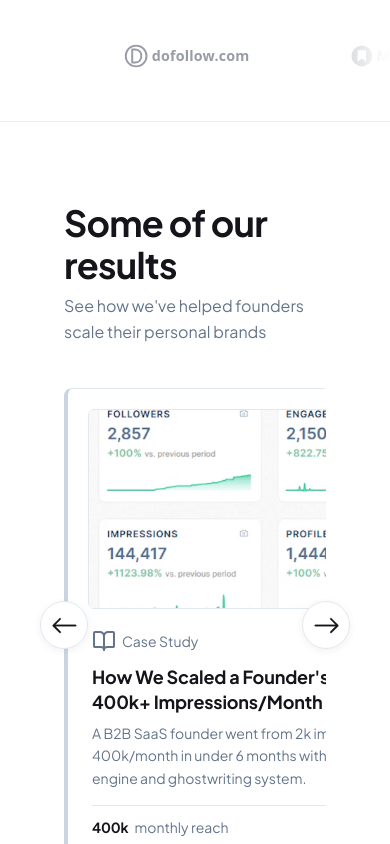
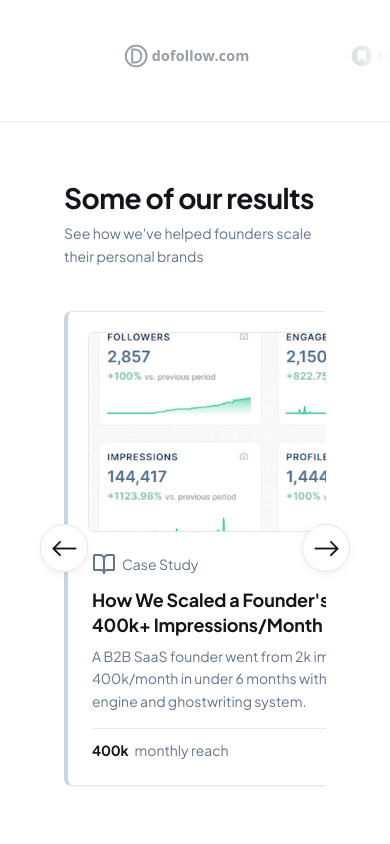
Before and after one commit to PlaybookzLLC/playbookz-v2-website, a React (Vite) app: page / in a window 390 px wide. Shown: the part 820-1664 px from the top of the page. Built offline with nearby package versions, Linux system fonts and the light colour scheme.

Commit message:
Reduce heading/subheading font size and top padding on mobile for results section
https://claude.ai/code/session_01DDzjVJ61C7qHF2oYyKZPLJ

```diff
--- a/src/components/CaseStudiesSection.jsx
+++ b/src/components/CaseStudiesSection.jsx
@@ -447,6 +447,7 @@ export default function CaseStudiesSection() {
 
   return (
     <section
+      className="cs-section"
       id="results"
       style={{
         fontFamily: tokens.typography.bodyFont,
@@ -468,6 +469,9 @@ export default function CaseStudiesSection() {
         .cs-scroll-track { -ms-overflow-style: none; scrollbar-width: none; }
         @media (max-width: 768px) {
           .cs-heading-row { flex-direction: column !important; align-items: flex-start !important; gap: 16px !important; }
+          .cs-section { padding-top: 60px !important; }
+          .cs-heading-row h2 { font-size: 28px !important; }
+          .cs-heading-row p { font-size: 14px !important; }
         }
       `}</style>
 
```
